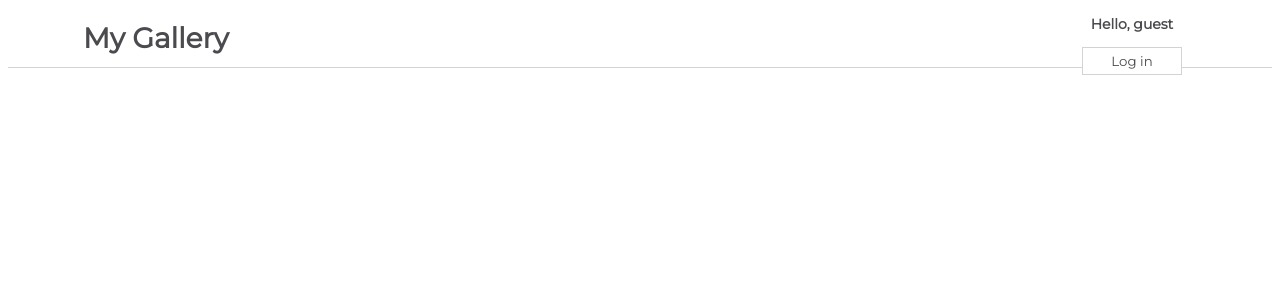
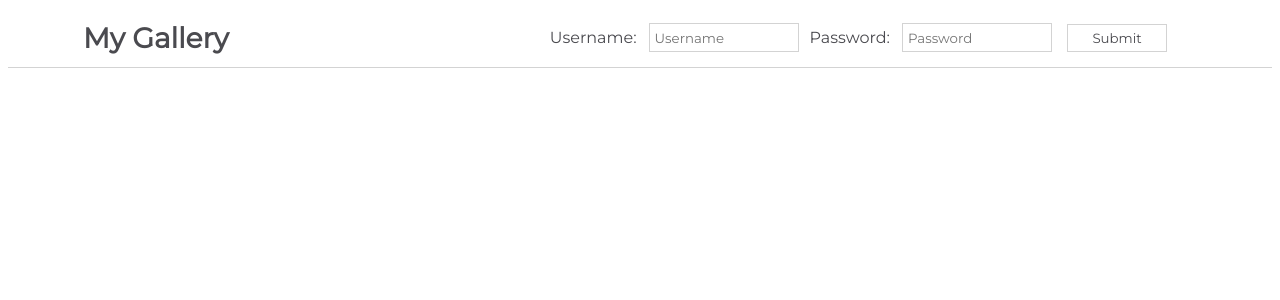
Before and after one commit to 2ndborn/react-challenge, a React (Create React App) app in the folder my-app/: page / in a window 1280 px wide. Shown: the top 300 px of the page. Built offline with nearby package versions, Linux system fonts and the light colour scheme.

Commit message:
Handle Click event challenge

```diff
--- a/my-app/src/App.js
+++ b/my-app/src/App.js
@@ -1,10 +1,12 @@
 import css from './App.module.css';
+import NavBarForm from './components/NavBarForm';
 import NavBarSimple from './components/NavBarSimple';
 
 function App() {
   return (
     <div className={css.App}>
-      <NavBarSimple />
+      {/* <NavBarSimple /> */}
+      <NavBarForm />
     </div>
   );
 }
--- /dev/null
+++ b/my-app/src/components/NavBarChild.js
@@ -0,0 +1,23 @@
+import React from 'react'
+
+function NavBarChild(props) {
+  return (
+    <div>
+        {props.isLoggedIn ? (
+            <>
+                <form>
+                    <label htmlFor='username'>Username: </label>
+                    <input type='text' name='username' id='username' placeholder='Username' />
+                    <label htmlFor='password'>Password: </label>
+                    <input type='password' name='password' id='password' placeholder='Password' />
+                </form>
+                <button onClick={() => props.handleClick()}>Submit</button>
+            </>
+        ) : (
+            <button onClick={() => props.handleClick()}>log in</button>
+        )}
+    </div>
+  )
+}
+
+export default NavBarChild
--- /dev/null
+++ b/my-app/src/components/NavBarForm.js
@@ -0,0 +1,33 @@
+import React, { Component } from 'react'
+import css from './css/NavBarForm.module.css'
+import NavBarChild from './NavBarChild'
+
+export class NavBarForm extends Component {
+    constructor(props) {
+      super(props)
+
+      this.state = {
+         isLoggedIn: true,
+      }
+    }
+
+    handleClick = () => {
+        this.setState((prevState) => ({
+            isLoggedIn: prevState.isLoggedIn ? false : true,
+        }), () => console.log(this.state.isLoggedIn))
+    }
+
+  render() {
+    return (
+      <div className={css.NavBar}>
+        <h1>My Gallery</h1>
+        <NavBarChild
+        isLoggedIn={this.state.isLoggedIn}
+        handleClick={this.handleClick}
+        />
+      </div>
+    )
+  }
+}
+
+export default NavBarForm
```
